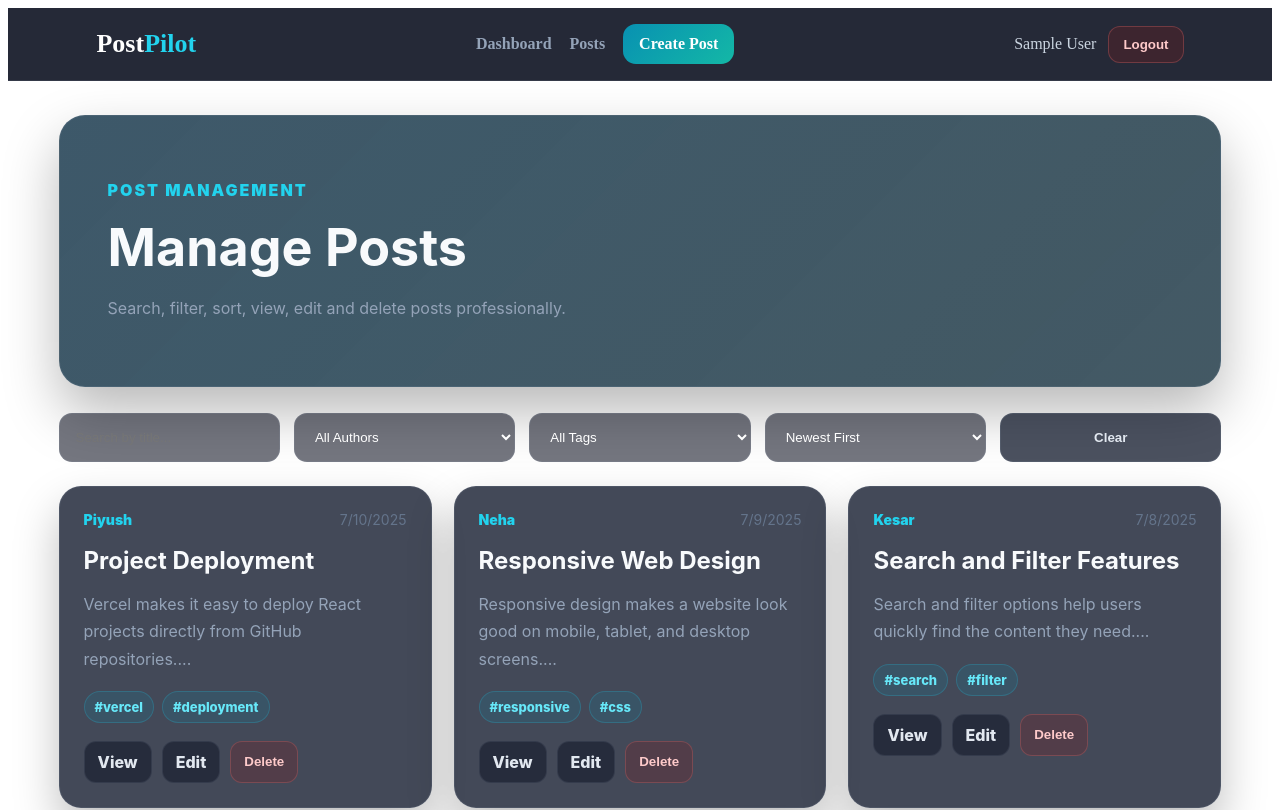
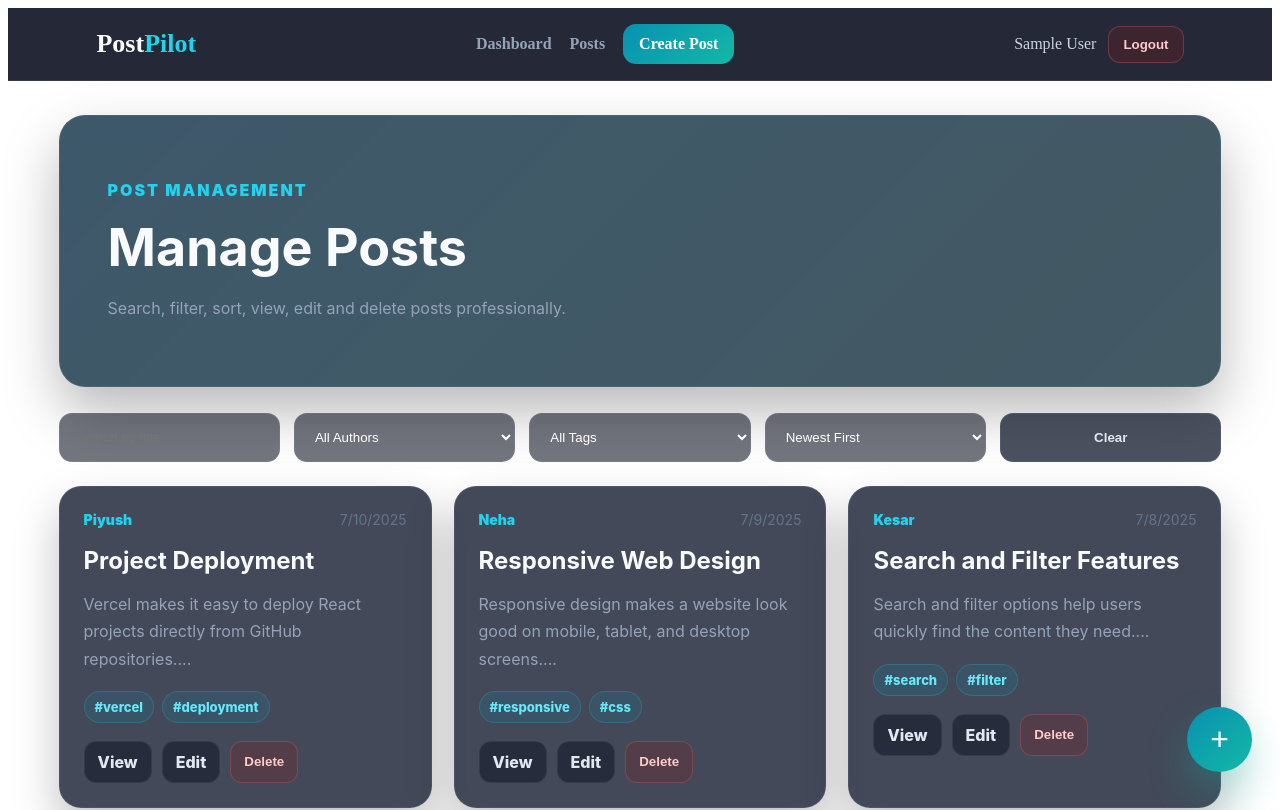
Before and after one commit to Kesarkarale/post-management-system, a React (Vite) app: page /posts in a window 1280 px wide. Shown: the top 810 px of the page. Built offline with nearby package versions, Linux system fonts and the light colour scheme; sample sign-in values are in the browser's storage.

Commit message:
Update PostList.jsx

```diff
--- a/src/pages/PostList.jsx
+++ b/src/pages/PostList.jsx
@@ -126,6 +126,24 @@ export default function PostList() {
           ))}
         </section>
       )}
+      <button
+style={{
+  position:"fixed",
+  right:28,
+  bottom:28,
+  width:65,
+  height:65,
+  borderRadius:"50%",
+  border:"none",
+  background:"linear-gradient(135deg,#0891b2,#14b8a6)",
+  color:"#fff",
+  fontSize:32,
+  cursor:"pointer",
+  boxShadow:"0 20px 40px rgba(20,184,166,.3)"
+}}
+>
++
+</button>
     </main>
   );
 }
```
